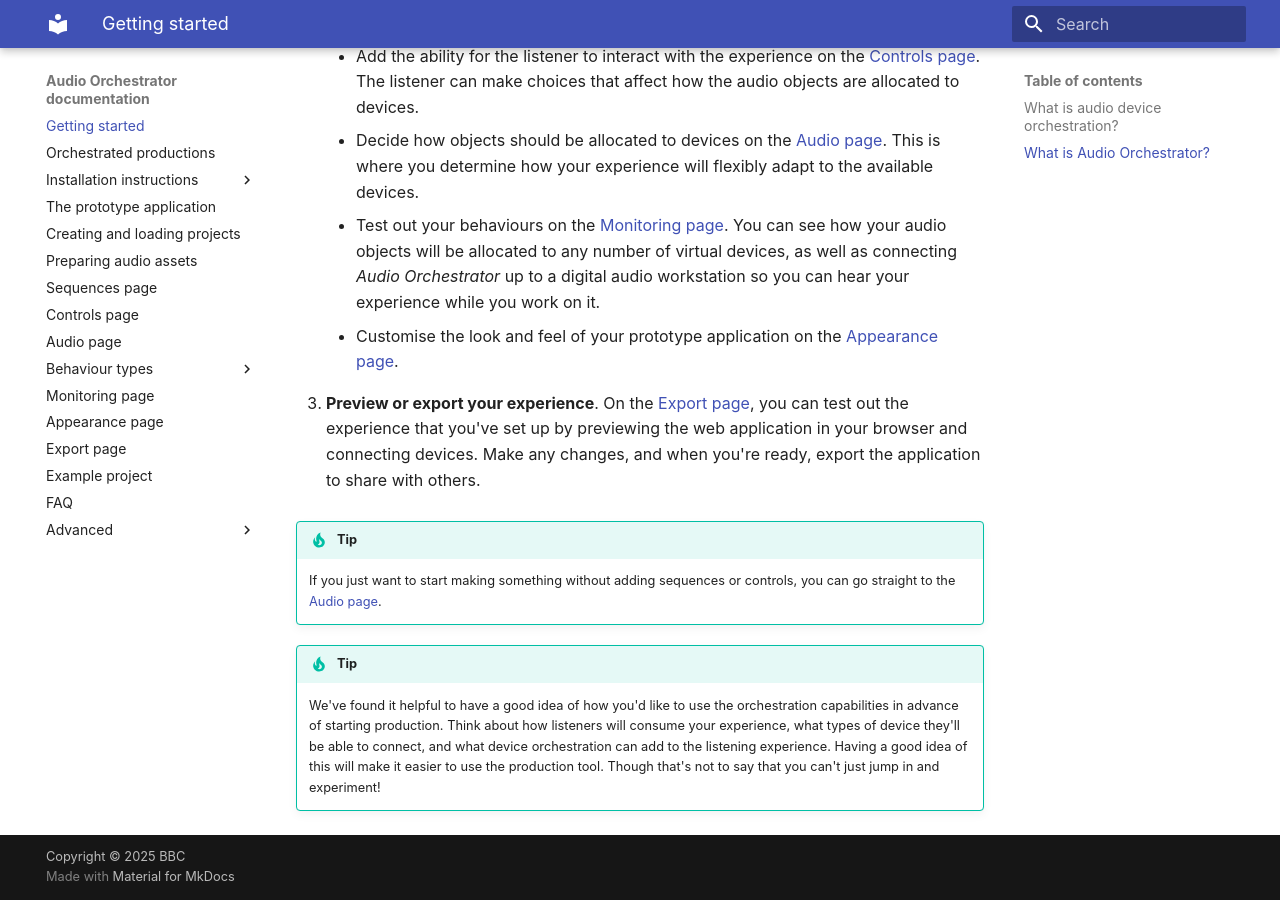
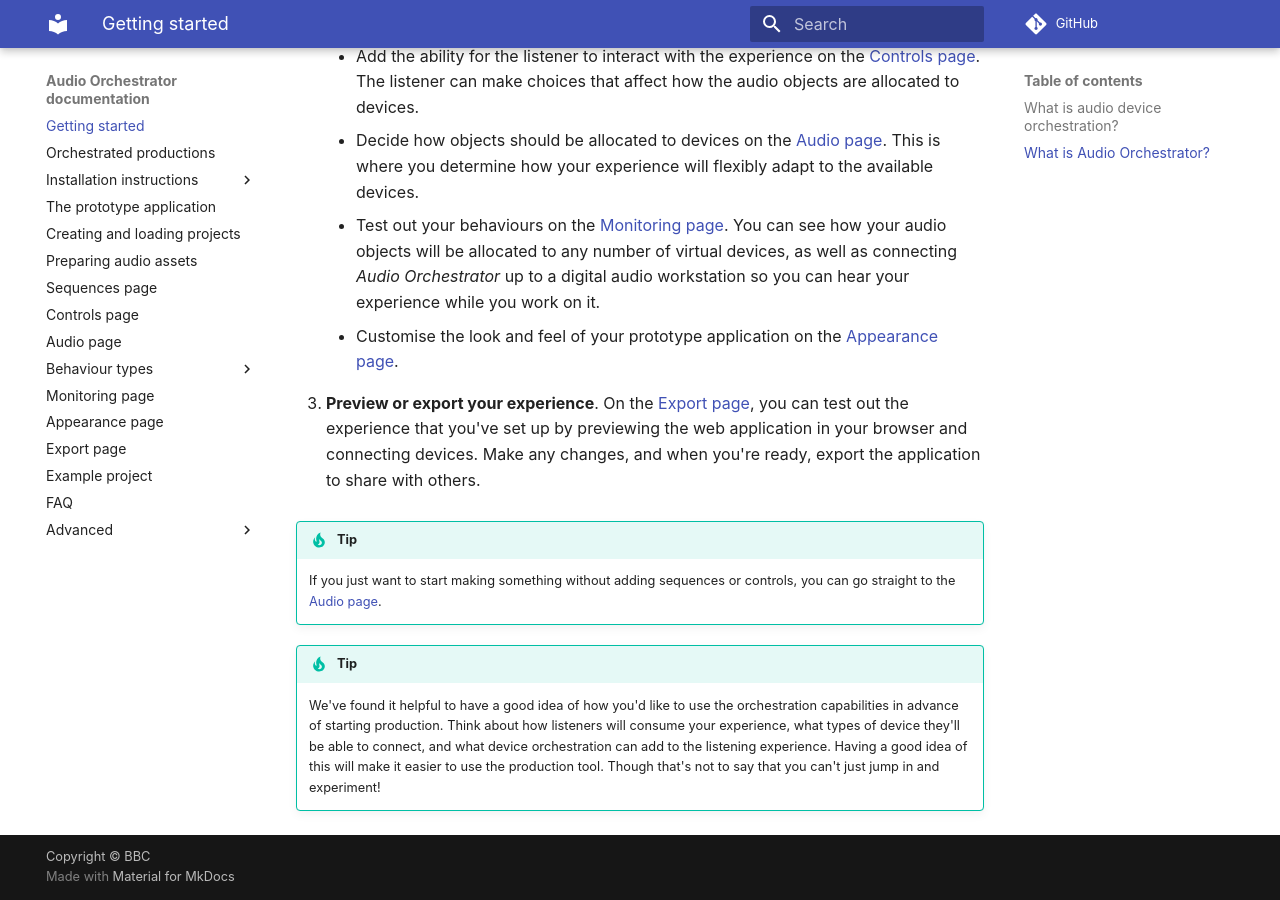
Before and after one commit to bbc/audio-orchestrator, an MkDocs documentation site: the page built from docs/index.md, in a window 1280 px wide and 900 px high, scrolled down 2368 px. Built offline with MkDocs 1.6.1 and Material for MkDocs 9.7.7, drawn with Linux system fonts in a browser that asks for light colours; comment, search, counter and statistics services are not loaded.

Commit message:
update a few more links in the docs

```diff
--- a/docs/index.md
+++ b/docs/index.md
@@ -9,7 +9,7 @@
 
 This documentation contains detailed guidance on how to use all of the features of *Audio Orchestrator*. If you just want to get started, it's probably best to read the [tool summary](#what-is-orchestrator) first. There's also an [example project](example.md) that's great for learning about the technology and the tool.
 
-If you run into problems, try this documentation, especially the [FAQ](faq.md) or see if a similar issue was discussed in the [GitHub issues](https://github.com/bbc/bbcat-orchestration-builder/issues).
+If you run into problems, try this documentation, especially the [FAQ](faq.md) or see if a similar issue was discussed in the [GitHub issues](https://github.com/bbc/audio-orchestrator/issues).
 
 <a name="what-is-orchestration"></a>
 ## What is audio device orchestration?
--- a/mkdocs.yml
+++ b/mkdocs.yml
@@ -1,6 +1,7 @@
 site_name: Audio Orchestrator documentation
 site_url: https://bbc.github.io/audio-orchestrator/
-copyright: Copyright &copy; 2025 BBC
+repo_url: https://github.com/bbc/audio-orchestratir
+copyright: Copyright &copy; BBC
 theme:
   name: 'material'
   font: false
```
